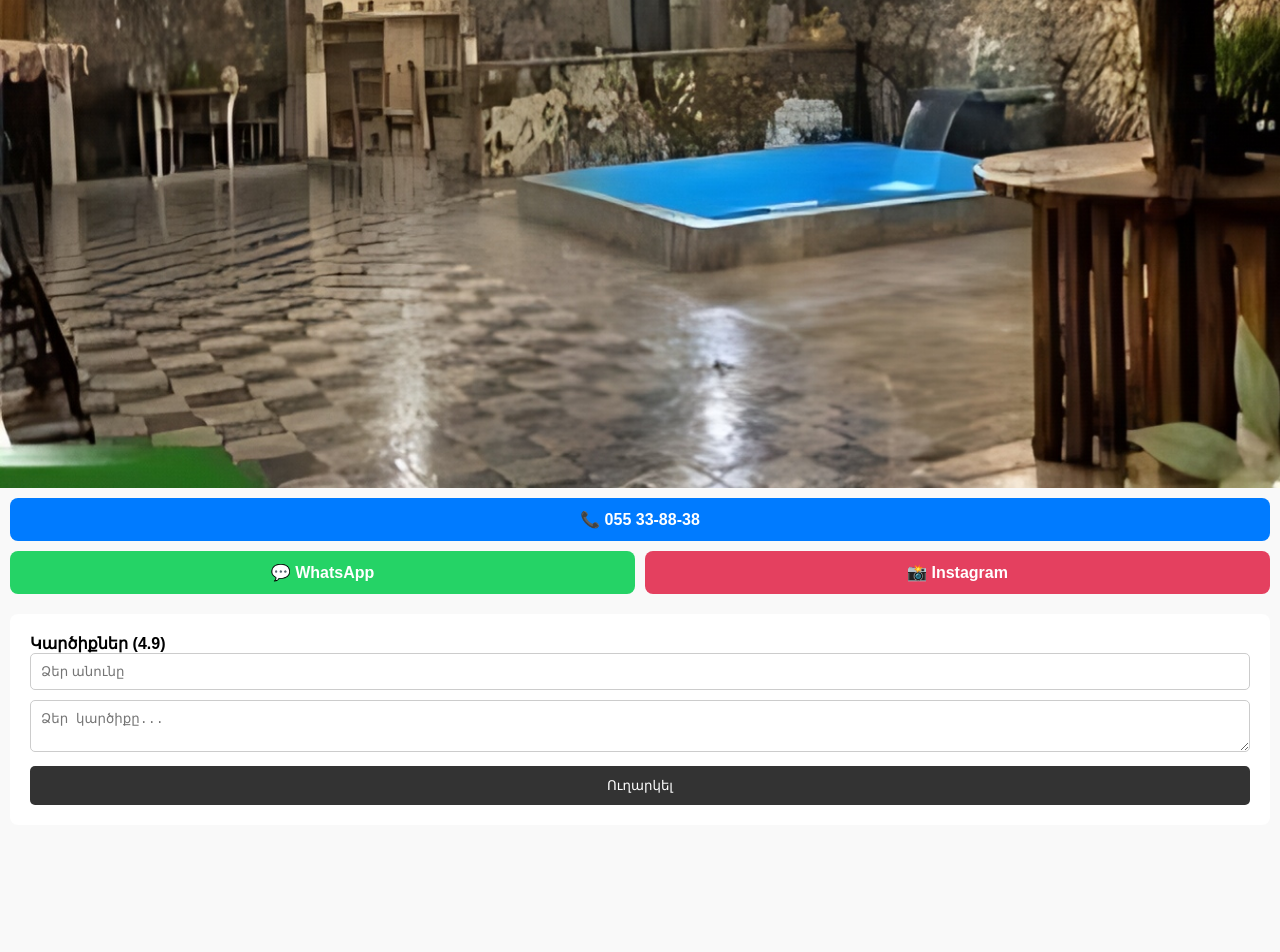
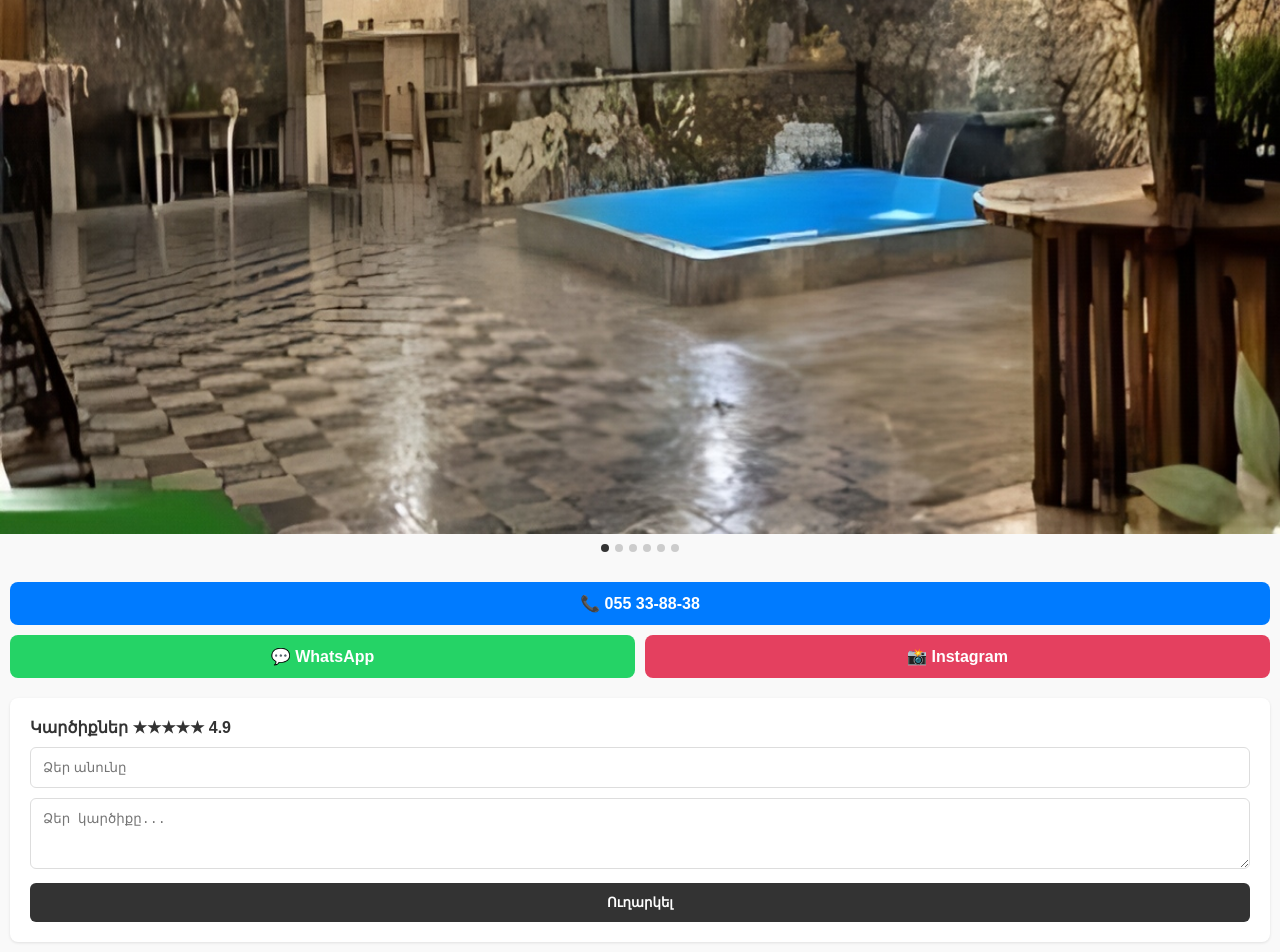
Before and after one commit to agadjanyantik-netizen/mecamor-resort, a plain HTML site: page index.html in a window 1280 px wide. Shown: the part 652-1604 px from the top of the page. Before the commit the page ends 1487 px from the top, so only its background shows below. Drawn offline with Linux system fonts and the light colour scheme.

Commit message:
Update index.html

```diff
--- a/index.html
+++ b/index.html
@@ -5,50 +5,78 @@
     <meta name="viewport" content="width=device-width, initial-scale=1.0">
     <title>Mecamor Resort</title>
     <style>
-        body { font-family: sans-serif; margin: 0; background: #f9f9f9; }
+        body { font-family: sans-serif; margin: 0; background: #f9f9f9; color: #333; }
+        /* Шапка */
         .banner { width: 100%; height: 180px; object-fit: cover; display: block; }
         .header { padding: 0 20px; margin-top: -50px; display: flex; align-items: flex-end; gap: 15px; }
         .logo { width: 100px; height: 100px; border-radius: 50%; border: 4px solid white; background: white; object-fit: cover; }
         .info { margin-bottom: 10px; }
-        .desc { padding: 15px 20px; color: #444; }
+        .desc { padding: 15px 20px; color: #444; font-size: 14px; }
+
+        /* Галерея с точками */
         .gallery-wrap { position: relative; width: 100%; }
-        .gallery { display: flex; overflow-x: auto; scroll-snap-type: x mandatory; }
-        .gallery img { width: 100%; flex-shrink: 0; }
-        .btn-grid { display: grid; grid-template-columns: 1fr 1fr; gap: 10px; padding: 10px; }
+        .gallery { display: flex; overflow-x: auto; scroll-snap-type: x mandatory; scroll-behavior: smooth; }
+        .gallery img { width: 100%; flex-shrink: 0; scroll-snap-align: start; }
+        .dots { display: flex; justify-content: center; gap: 6px; margin: 10px 0; }
+        .dot { height: 8px; width: 8px; background: #ccc; border-radius: 50%; }
+        .dot.active { background: #333; }
+
+        /* Кнопки ниже */
+        .btn-grid { display: grid; grid-template-columns: 1fr 1fr; gap: 10px; padding: 20px 10px 10px 10px; }
         .btn { padding: 12px; border-radius: 8px; text-align: center; color: white; text-decoration: none; font-weight: bold; }
-        .card { background: white; margin: 10px; padding: 20px; border-radius: 8px; }
-        input, textarea { width: 100%; padding: 10px; margin-bottom: 10px; border: 1px solid #ccc; border-radius: 5px; box-sizing: border-box; }
-        button { width: 100%; padding: 12px; background: #333; color: white; border: none; border-radius: 5px; }
+
+        /* Отзывы */
+        .card { background: white; margin: 10px; padding: 20px; border-radius: 8px; box-shadow: 0 1px 3px rgba(0,0,0,0.1); }
+        .review-header { font-weight: bold; margin-bottom: 10px; }
+        input, textarea { width: 100%; padding: 12px; margin-bottom: 10px; border: 1px solid #ddd; border-radius: 6px; box-sizing: border-box; }
+        button { width: 100%; padding: 12px; background: #333; color: white; border: none; border-radius: 6px; font-weight: bold; cursor: pointer; }
     </style>
 </head>
 <body>
-    <!-- Баннер (используем то имя, которое вы загрузите) -->
     <img src="IMG_20260822_031529.jpg" class="banner" alt="Banner">
 
     <div class="header">
-        <!-- Логотип (используем то имя, которое вы загрузите) -->
         <img src="IMG_20260822_031545.jpg" class="logo" alt="Logo">
         <div class="info"><strong>Mecamor Resort</strong><br>@mecamor_resort</div>
     </div>
     <div class="desc">Լավագույն հանգիստը Եղվարդում: Լողավազան, տաղավար, մանղալ և անմոռանալի մթնոլորտ...</div>
 
+    <!-- Галерея -->
     <div class="gallery-wrap">
-        <div class="gallery">
+        <div class="gallery" id="g">
             <img src="IMG_20260822_030534.jpg"><img src="IMG_20260822_030602.jpg">
+            <img src="IMG_20260822_030625.jpg"><img src="IMG_20260822_030645.jpg">
+            <img src="IMG_20260822_030659.jpg"><img src="IMG_20260822_030715.jpg">
+        </div>
+        <div class="dots" id="dots">
+            <div class="dot active"></div><div class="dot"></div>
+            <div class="dot"></div><div class="dot"></div>
+            <div class="dot"></div><div class="dot"></div>
         </div>
     </div>
 
+    <!-- Кнопки -->
     <div class="btn-grid">
         <a href="tel:+37455338838" class="btn" style="background:#007bff; grid-column:span 2;">📞 055 33-88-38</a>
         <a href="https://wa.me/37455338838" class="btn" style="background:#25d366;">💬 WhatsApp</a>
         <a href="https://instagram.com/mecamor_resort" class="btn" style="background:#e4405f;">📸 Instagram</a>
     </div>
 
+    <!-- Отзывы -->
     <div class="card">
-        <strong>Կարծիքներ (4.9)</strong>
+        <div class="review-header">Կարծիքներ ★★★★★ 4.9</div>
         <input type="text" placeholder="Ձեր անունը">
-        <textarea placeholder="Ձեր կարծիքը..."></textarea>
+        <textarea rows="3" placeholder="Ձեր կարծիքը..."></textarea>
         <button>Ուղարկել</button>
     </div>
+
+    <script>
+        const g = document.getElementById('g');
+        const dots = document.querySelectorAll('.dot');
+        g.onscroll = () => {
+            let i = Math.round(g.scrollLeft / g.offsetWidth);
+            dots.forEach((d, idx) => d.classList.toggle('active', idx === i));
+        };
+    </script>
 </body>
 </html>
```
